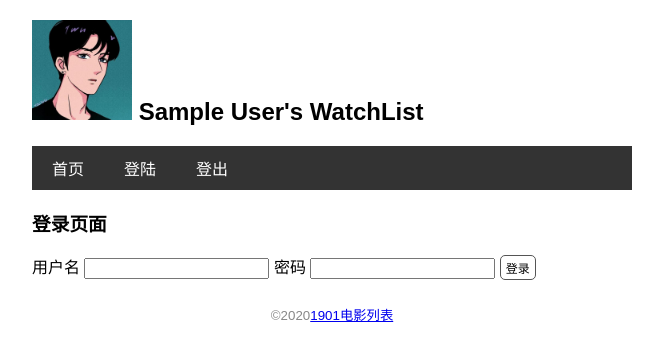
After one commit to sfc18235931687/flask1901c, a Flask app: page /login in a window 1280 px wide. The commit adds this page. Shown: the top 361 px of the page, without its empty margins (308-971 px from the left). Run offline with Flask 2, Linux system fonts and the light colour scheme; tables that the repository leaves empty hold one stand-in row (values such as "Sample post").

Commit message:
'登陆完成'

```diff
--- a/day1/watchlist/app.py
+++ b/day1/watchlist/app.py
@@ -2,8 +2,11 @@ import os
 import sys
 
 from flask import Flask,render_template,flash,redirect,request,url_for
+from werkzeug.security import generate_password_hash,check_password_hash
 import click
 from flask_sqlalchemy import SQLAlchemy  # 导入扩展类
+from flask_login import LoginManager,UserMixin,login_user,logout_user,login_required
+
 
 WIN = sys.platform.startswith('win')
 if WIN:
@@ -17,12 +20,27 @@ app = Flask(__name__)
 app.config['SQLALCHEMY_DATABASE_URI'] = prefix + os.path.join(app.root_path,'data.db')
 app.config['SQLALCHEMY_TRACK_MODIFICATIONS'] = False #关闭了对模型修改的监控
 app.config['SECRET_KEY'] = 'watchlist_dev'
+
 db = SQLAlchemy(app) #初始化拓展，传入程序实例app
+login_manager = LoginManager(app) #实例化登录拓展类
+@login_manager.user_loader
+def load_user(user_id):
+    user = User.query.get(int(user_id))
+    return user
+
 
 # models
-class User(db.Model):
+class User(db.Model,UserMixin):
     id = db.Column(db.Integer,primary_key=True)
     name = db.Column(db.String(20))
+    username = db.Column(db.String(20))
+    password_hash = db.Column(db.String(128))
+
+    def set_password(self,password):
+        self.password_hash = generate_password_hash(password)
+    def validate_password(self,password):
+        return check_password_hash(self.password_hash,password)
+
 class Movie(db.Model):
     id = db.Column(db.Integer,primary_key=True)
     title = db.Column(db.String(60))
@@ -77,6 +95,7 @@ def edit(movie_id):
 
 # 删除电影信息
 @app.route('/movie/delete/<int:movie_id>',methods=['POST'])
+@login_required
 def delete(movie_id):
     movie = Movie.query.get_or_404(movie_id)
     db.session.delete(movie)
@@ -84,6 +103,35 @@ def delete(movie_id):
     flash('删除成功')
     return redirect(url_for('index'))
 
+
+# 登录
+@app.route('/login',methods=['GET','POST'])
+def login():
+    if request.method == 'POST':
+        username = request.form['username']
+        password = request.form['password']
+        # 验证数据
+        if not username or not password:
+            flash('输入错误')
+            return redirect(url_for('login'))
+        # 和数据库中的信息进行比对验证
+        user = User.query.first()
+        if user.username == username and user.validate_password(password):
+            login_user(user)
+            flash('登陆成功')
+            return redirect(url_for('index'))
+        flash('用户名或者密码错误')
+        return redirect(url_for('login'))
+
+    return render_template('login.html')
+
+# 登出
+@app.route('/logout')
+@login_required
+def logout():
+    logout_user()
+    flash('拜拜')
+    return redirect(url_for('index'))
 
 # 自定义命令
 # 新建data.db的数据库初始化命令
@@ -114,6 +162,25 @@ def forge():
     db.session.commit()
     click.echo('插入数据完成')
 
+# 生成管理员账号
+@app.cli.command()
+@click.option('--username',prompt=True,help='管理员账号')
+@click.option('--password',prompt=True,help='管理员密码',hide_input=True,confirmation_prompt=True)
+def admin(username,password):
+    db.create_all()
+    user = User.query.first()
+    if user is not None:
+        click.echo('更新用户信息')
+        user.username = username
+        user.set_password(password)
+    else:
+        click.echo('创建用户信息')
+        user = User(username=username,name='Admin')
+        user.set_password(password)
+        db.session.add(user)
+    db.session.commit()
+    click.echo('管理员创建完成')
+
 
 # 错误处理函数
 @app.errorhandler(404)
--- a/day1/watchlist/templates/base.html
+++ b/day1/watchlist/templates/base.html
@@ -22,6 +22,12 @@
             <li>
                 <a href="{{url_for('index')}}">首页</a>
             </li>
+            <li>
+                <a href="{{url_for('login')}}">登陆</a>
+            </li>
+            <li>
+                <a href="{{url_for('logout')}}">登出</a>
+            </li>
         </ul>
     </nav>
     {% block content %}{% endblock %}
--- /dev/null
+++ b/day1/watchlist/templates/login.html
@@ -0,0 +1,11 @@
+{% extends 'base.html' %}
+
+{% block content %}
+    <h3>登录页面</h3>
+    <form action="" method='post'>
+            用户名 <input type="text" name='username' autocomplete="off" required>
+            密码 <input type="password" name='password' autocomplete="off" required>
+            <input type="submit" class='btn' name='submit' value="登录">
+
+    </form>
+{% endblock %}
```
